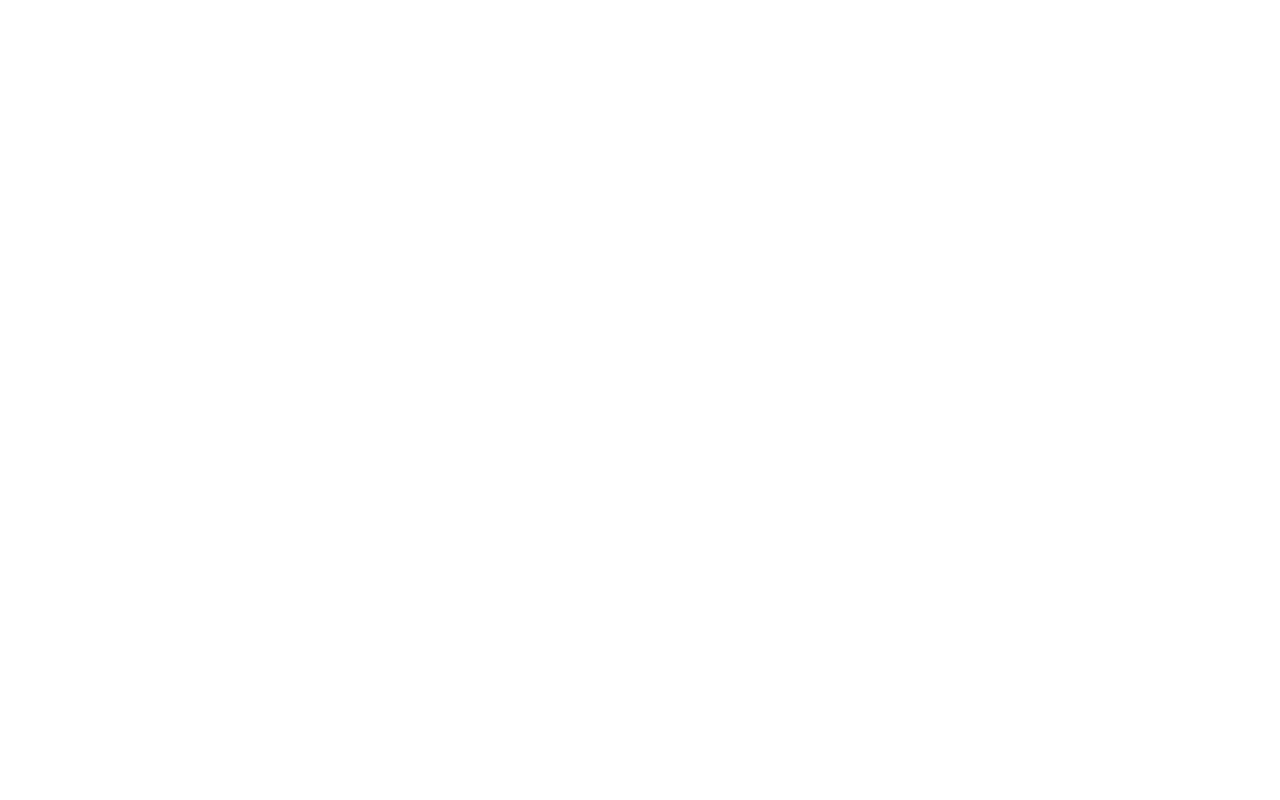
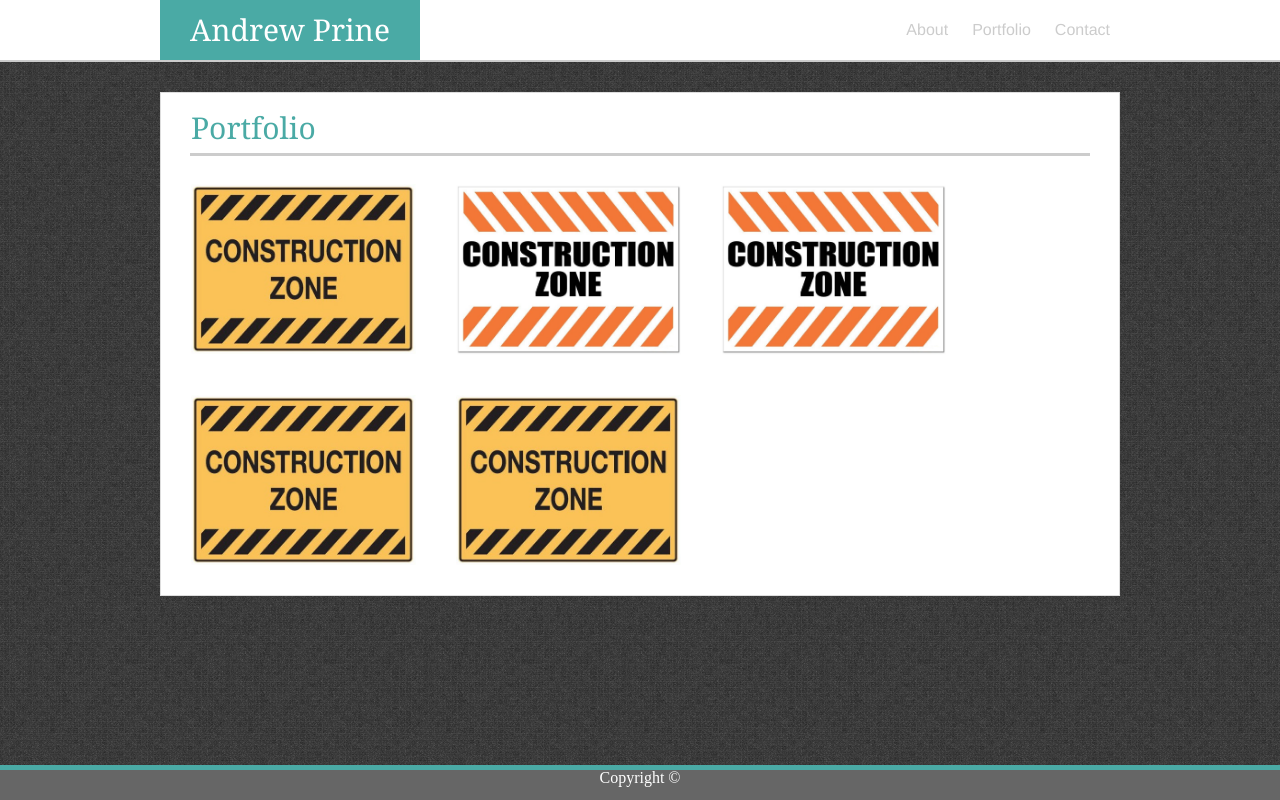
Before and after one commit to andrewpprine/Basic-Portfolio, a plain HTML site: page portfolio.html in a window 1280 px wide. Drawn offline with Linux system fonts and the light colour scheme.

Commit message:
building portfolio and contact

```diff
--- a/assets/css/style.css
+++ b/assets/css/style.css
@@ -92,9 +92,9 @@ ul li a:hover {
      color: #4aaaa5;
      background-color: #5D2E16;
 }
-li+li {
+/* li+li {
      border-left: 1px dotted #cccccc;
-}
+} */
 .wrapper {
      margin: 0px auto;
      width: 960px;
@@ -131,10 +131,10 @@ p {
 }
 footer {
      position: absolute;
-     left: 0;
      bottom: 0;
      width: 100%;
      height: 30px;
+     padding-bottom: 0;
      background-color: #666666;
      color: white;
      text-align: center;
--- a/contact.html
+++ b/contact.html
@@ -0,0 +1,29 @@
+<!DOCTYPE html>
+<html lang="en">
+<head>
+   <title>Andrew Prine: Quite A Guy</title>
+   <link rel="stylesheet" href="assets/css/style.css">
+</head>
+<body>
+  <nav>
+    <div class="wrapper">
+      <h1 id="nameBadge">Andrew Prine</h1>
+      <ul>
+        <li><a href="index.html">About</a></li>
+        <li><a href="portfolio.html">Portfolio</a></li>
+        <li><a href="contact.html">Contact</a></li>
+      </ul>
+    </div>
+  </nav>
+
+  <div class="wrapper">
+    <div class="container">
+      <h1 id="containerTitle">Contact</h1>
+      <hr>
+
+    </div>
+  </div>
+
+  <footer>Copyright ©</footer>
+</body>
+</html>
--- a/portfolio.html
+++ b/portfolio.html
@@ -0,0 +1,33 @@
+<!DOCTYPE html>
+<html lang="en">
+<head>
+   <title>Andrew Prine: Quite A Guy</title>
+   <link rel="stylesheet" href="assets/css/style.css">
+</head>
+<body>
+  <nav>
+    <div class="wrapper">
+      <h1 id="nameBadge">Andrew Prine</h1>
+      <ul>
+        <li><a href="index.html">About</a></li>
+        <li><a href="portfolio.html">Portfolio</a></li>
+        <li><a href="contact.html">Contact</a></li>
+      </ul>
+    </div>
+  </nav>
+
+  <div class="wrapper">
+    <div class="container">
+      <h1 id="containerTitle">Portfolio</h1>
+      <hr>
+      <a href="#"><img src="assets/images/construction1.jpg" alt="Construction Zone" width=225px></a>
+      <a href="#"><img src="assets/images/construction2.jpg" alt="Construction Zone" width=225px></a>
+      <a href="#"><img src="assets/images/construction2.jpg" alt="Construction Zone" width=225px></a>
+      <a href="#"><img src="assets/images/construction1.jpg" alt="Construction Zone" width=225px></a>
+      <a href="#"><img src="assets/images/construction1.jpg" alt="Construction Zone" width=225px></a>
+    </div>
+  </div>
+
+  <footer>Copyright ©</footer>
+</body>
+</html>
```
Also changed, not shown: assets/images/construction1.jpg (added), assets/images/construction2.jpg (added), 3 other files.
